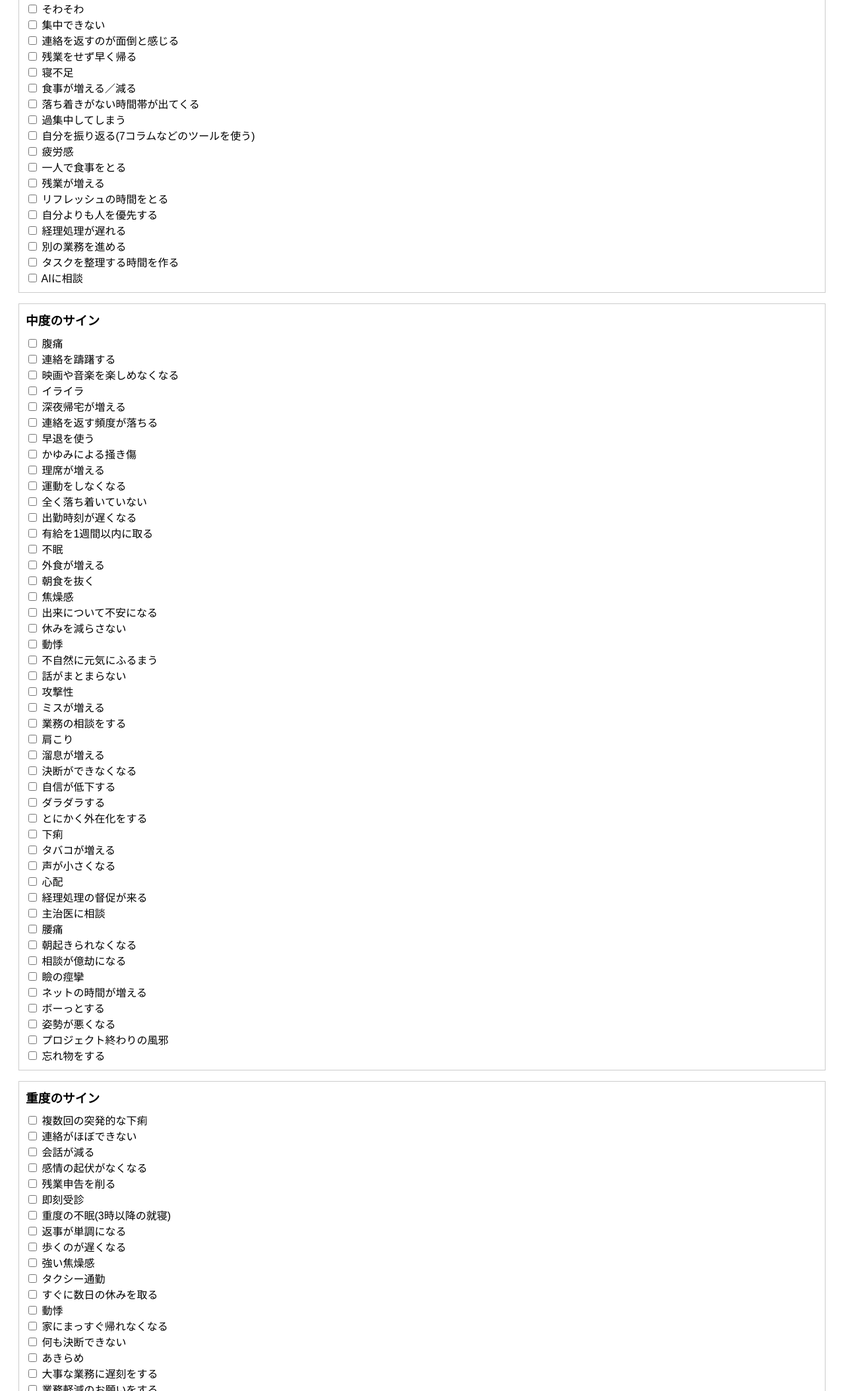
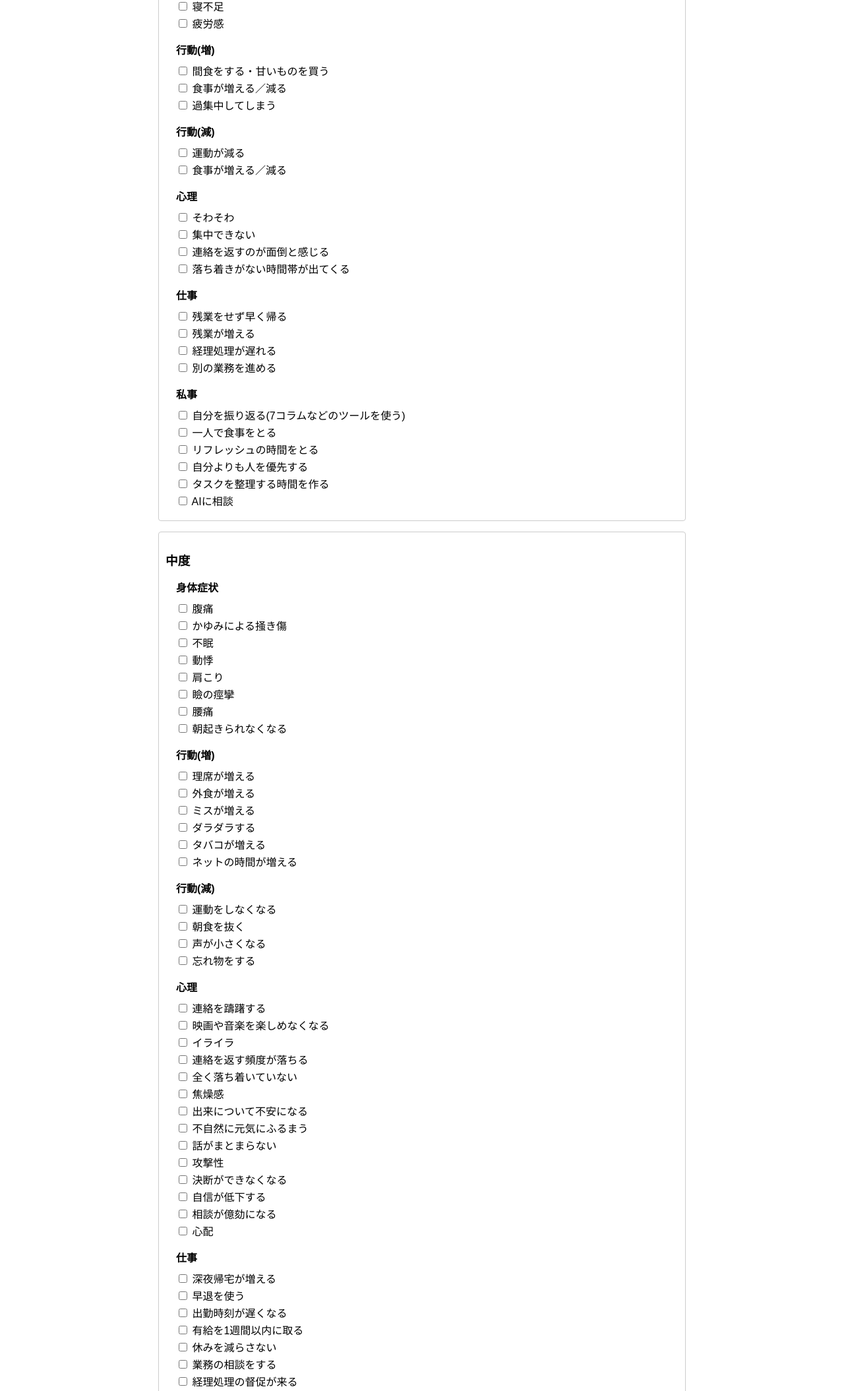
Before and after one commit to Jugem-2025/-, a plain HTML site: page index.html in a window 1280 px wide. Shown: the part 303-2412 px from the top of the page at 66% size. Drawn offline with Linux system fonts and the light colour scheme.

Commit message:
Update index.html

```diff
--- a/index.html
+++ b/index.html
@@ -5,151 +5,184 @@
   <meta name="viewport" content="width=device-width,initial-scale=1.0">
   <title>ストレスチェックシート</title>
   <style>
-    body { font-family: sans-serif; padding: 20px; }
-    h1, h2, h3 { margin-top: 1em; }
-    section { margin-bottom: 1.5em; }
-    .level-group { border: 1px solid #ccc; padding: 10px; margin-bottom: 1em; }
-    .level-group h3 { margin: 0 0 .5em; }
-    #solutions { background: #f9f9f9; padding: 10px; border-radius: 4px; }
+    body { font-family: sans-serif; padding: 20px; max-width: 800px; margin: auto; }
+    h1, h2, h3, h4 { margin: 1em 0 0.5em; }
+    .level-group { border: 1px solid #ccc; border-radius: 4px; padding: 10px; margin-bottom: 1em; }
+    .category { margin-left: 1em; margin-bottom: 0.5em; }
+    label { display: block; margin: 2px 0; }
+    #solutionPreview { background: #f9f9f9; padding: 10px; border-radius: 4px; min-height: 50px; }
     textarea { width: 100%; height: 80px; }
-    button { padding: .5em 1em; font-size: 1em; }
+    button { padding: 0.6em 1.2em; font-size: 1em; margin-top: 1em; }
   </style>
 </head>
 <body>
   <h1>ストレスチェックシート</h1>
 
   <form id="stressForm">
-    <section>
-      <h2>① 気になるサインにチェック</h2>
+    <h2>① チェック項目</h2>
     <div id="checkboxContainer"></div>
-    </section>
 
-    <section>
-      <h2>② 対処法のプレビュー</h2>
-      <div id="solutions">まだチェックがありません</div>
-    </section>
+    <h2>② 対処法プレビュー</h2>
+    <div id="solutionPreview">まだチェックがありません</div>
 
-    <section>
-      <h2>③ メモ（備考欄）</h2>
-      <textarea id="notes" placeholder="ここに自由に書き込んでください…"></textarea>
-    </section>
+    <h2>③ 備考欄</h2>
+    <textarea id="notes" placeholder="ここにメモを入力…"></textarea>
 
-    <button type="button" id="saveBtn">保存して結果を確認</button>
+    <button type="button" id="saveBtn">保存して結果を見る</button>
   </form>
 
   <script>
-  // 1. Excel の内容を JS のデータ構造にまとめる
+  // データ定義
   const data = {
     "軽度": {
-      symptoms: [
-        "持続するかゆみ","間食をする・甘いものを買う","運動が減る","そわそわ",
-        "集中できない","連絡を返すのが面倒と感じる","残業をせず早く帰る",
-        "寝不足","食事が増える／減る","落ち着きがない時間帯が出てくる",
-        "過集中してしまう","自分を振り返る(7コラムなどのツールを使う)","疲労感",
-        "一人で食事をとる","残業が増える","リフレッシュの時間をとる",
-        "自分よりも人を優先する","経理処理が遅れる","別の業務を進める",
-        "タスクを整理する時間を作る","AIに相談"
+      "身体症状": [
+        "持続するかゆみ", "寝不足", "疲労感"
       ],
-      solution: "寝る、さんぽをする、公園でボーっとする、カフェでおいしいコーヒーを飲む、マインドフルネス、ストレッチ、セルフマッサージ、運動、登山、おいしいものを食べる、人と話す、飲みに行く"
+      "行動(増)": [
+        "間食をする・甘いものを買う", "食事が増える／減る", "過集中してしまう"
+      ],
+      "行動(減)": [
+        "運動が減る", "食事が増える／減る"
+      ],
+      "心理": [
+        "そわそわ", "集中できない", "連絡を返すのが面倒と感じる", "落ち着きがない時間帯が出てくる"
+      ],
+      "仕事": [
+        "残業をせず早く帰る", "残業が増える", "経理処理が遅れる", "別の業務を進める"
+      ],
+      "私事": [
+        "自分を振り返る(7コラムなどのツールを使う)", "一人で食事をとる",
+        "リフレッシュの時間をとる", "自分よりも人を優先する",
+        "タスクを整理する時間を作る", "AIに相談"
+      ],
+      "coping1": "寝る、さんぽをする、公園でボーっとする、カフェでおいしいコーヒーを飲む、マインドフルネス、ストレッチ、セルフマッサージ、運動、登山、おいしいものを食べる、人と話す、飲みに行く",
+      "coping2": ""
     },
     "中度": {
-      symptoms: [
-        "腹痛","連絡を躊躇する","映画や音楽を楽しめなくなる","イライラ",
-        "深夜帰宅が増える","連絡を返す頻度が落ちる","早退を使う",
-        "かゆみによる掻き傷","理席が増える","運動をしなくなる",
-        "全く落ち着いていない","出勤時刻が遅くなる","有給を1週間以内に取る",
-        "不眠","外食が増える","朝食を抜く","焦燥感","出来について不安になる",
-        "休みを減らさない","動悸","不自然に元気にふるまう","話がまとまらない",
-        "攻撃性","ミスが増える","業務の相談をする","肩こり","溜息が増える",
-        "決断ができなくなる","自信が低下する","ダラダラする","とにかく外在化をする",
-        "下痢","タバコが増える","声が小さくなる","心配",
-        "経理処理の督促が来る","主治医に相談","腰痛","朝起きられなくなる",
-        "相談が億劫になる","瞼の痙攣","ネットの時間が増える","ボーっとする",
-        "姿勢が悪くなる","プロジェクト終わりの風邪","忘れ物をする"
+      "身体症状": [
+        "腹痛", "かゆみによる掻き傷", "不眠", "動悸", "肩こり",
+        "瞼の痙攣", "腰痛", "朝起きられなくなる"
       ],
-      solution: "寝る。とにかくまず寝る(寝すぎない)。相談をする。マインドフルネス、温泉、海、カフェイン・アルコールを控える、マッサージ、日光浴、ゆっくり温泉や銭湯を楽しむ、自分の気持ちを優先する、おいしいものをゆっくり食べる、料理をする、スマホから手を放す、美容室に行く、上司に１ON1のお願い。問題解決シートを書き、上司と対応策について相談。"
+      "行動(増)": [
+        "理席が増える", "外食が増える", "ミスが増える",
+        "ダラダラする", "タバコが増える", "ネットの時間が増える"
+      ],
+      "行動(減)": [
+        "運動をしなくなる", "朝食を抜く", "声が小さくなる", "忘れ物をする"
+      ],
+      "心理": [
+        "連絡を躊躇する", "映画や音楽を楽しめなくなる", "イライラ",
+        "連絡を返す頻度が落ちる", "全く落ち着いていない", "焦燥感",
+        "出来について不安になる", "不自然に元気にふるまう", "話がまとまらない",
+        "攻撃性", "決断ができなくなる", "自信が低下する", "相談が億劾になる", "心配"
+      ],
+      "仕事": [
+        "深夜帰宅が増える", "早退を使う", "出勤時刻が遅くなる",
+        "有給を1週間以内に取る", "休みを減らさない", "業務の相談をする",
+        "経理処理の督促が来る"
+      ],
+      "私事": [
+        "とにかく外在化をする"
+      ],
+      "coping1": "寝る。とにかくまず寝る(寝すぎない)。相談をする。",
+      "coping2": "マインドフルネス、温泉、海、カフェイン・アルコールを控える、マッサージ、日光浴、ゆっくり温泉や銭湯を楽しむ、自分の気持ちを優先する、おいしいものをゆっくり食べる、料理をする、スマホから手を放す、美容室に行く、上司に１ON1のお願いする。問題解決シートを書き、上司と対応策について相談。"
     },
     "重度": {
-      symptoms: [
-        "複数回の突発的な下痢","連絡がほぼできない","会話が減る","感情の起伏がなくなる",
-        "残業申告を削る","即刻受診","重度の不眠(3時以降の就寝)","返事が単調になる",
-        "歩くのが遅くなる","強い焦燥感","タクシー通勤","すぐに数日の休みを取る",
-        "動悸","家にまっすぐ帰れなくなる","何も決断できない","あきらめ",
-        "大事な業務に遅刻をする","業務軽減のお願いをする","生活に支障のある腰痛",
-        "貧乏ゆすり","通勤で精一杯","混乱","締め切りを守れなくなる","重い倦怠感",
-        "背筋を伸ばして座れない","微熱","金使いが荒くなる","かぜ","大事なものを無くす",
-        "手遅れ","起き上がれない","連絡できない","食事が減る","罪悪感",
-        "通勤できなくなる","家族や友人への連絡もしなくなる","家から出れなくなる",
-        "希死念慮","自己嫌悪","自責の念"
+      "身体症状": [
+        "複数回の突発的な下痢", "重度の不眠(3時以降の就寝)", "動悸",
+        "微熱", "かぜ", "生活に支障のある腰痛", "起き上がれない"
       ],
-      solution: "即刻受診。すぐに数日の休みを取る。"
+      "行動(増)": [
+        "タクシー通勤", "貧乏ゆすり"
+      ],
+      "行動(減)": [
+        "連絡がほぼできない", "会話が減る", "返事が単調になる",
+        "歩くのが遅くなる", "連絡できない"
+      ],
+      "心理": [
+        "感情の起伏がなくなる", "強い焦燥感", "何も決断できない",
+        "あきらめ", "混乱", "罪悪感", "自己嫌悪", "自責の念"
+      ],
+      "仕事": [
+        "残業申告を削る", "大事な業務に遅刻をする", "業務軽減のお願いをする",
+        "締め切りを守れなくなる", "通勤で精一杯"
+      ],
+      "私事": [
+        "家にまっすぐ帰れなくなる", "家から出れなくなる",
+        "通勤できなくなる", "家族や友人への連絡もしなくなる"
+      ],
+      "coping1": "即刻受診",
+      "coping2": "すぐに数日の休みを取る"
     }
   };
 
-  // 2. チェックボックスを動的に描画
+  // ① チェックボックスの動的生成
   const container = document.getElementById("checkboxContainer");
-  for (const level in data) {
-    const div = document.createElement("div");
-    div.className = "level-group";
+  for (const level of Object.keys(data)) {
+    const lvDiv = document.createElement("div");
+    lvDiv.className = "level-group";
     const h3 = document.createElement("h3");
-    h3.textContent = `${level}のサイン`;
-    div.appendChild(h3);
+    h3.textContent = level;
+    lvDiv.appendChild(h3);
 
-    data[level].symptoms.forEach(symptom => {
+    for (const category of ["身体症状","行動(増)","行動(減)","心理","仕事","私事"]) {
+      const catDiv = document.createElement("div");
+      catDiv.className = "category";
+      const h4 = document.createElement("h4");
+      h4.textContent = category;
+      catDiv.appendChild(h4);
+
+      data[level][category].forEach(text => {
         const label = document.createElement("label");
-      label.style.display = "block";
         const cb = document.createElement("input");
         cb.type = "checkbox";
+        cb.value = text;
+        cb.dataset.level = level;
+        cb.dataset.category = category;
         cb.name = "symptom";
-      cb.value = symptom;
-      cb.dataset.level = level;
-      label.append(cb, " " + symptom);
-      div.appendChild(label);
+        label.append(cb, " " + text);
+        catDiv.appendChild(label);
       });
 
-    container.appendChild(div);
+      lvDiv.appendChild(catDiv);
+    }
+    container.appendChild(lvDiv);
   }
 
-  // 3. チェック変化で対処法をプレビュー表示
-  const solutionsEl = document.getElementById("solutions");
-  document.getElementById("checkboxContainer")
-    .addEventListener("change", () => {
-      const checked = Array.from(
-        document.querySelectorAll('input[name="symptom"]:checked')
-      );
+  // ② プレビュー更新
+  const preview = document.getElementById("solutionPreview");
+  container.addEventListener("change", () => {
+    const checked = Array.from(document.querySelectorAll('input[name="symptom"]:checked'));
     if (!checked.length) {
-        solutionsEl.textContent = "まだチェックがありません";
+      preview.textContent = "まだチェックがありません";
       return;
     }
-      // レベルごとにまとめて表示
-      const byLevel = { "軽度": [], "中度": [], "重度": [] };
-      checked.forEach(cb => byLevel[cb.dataset.level].push(cb.value));
-
+    const levels = new Set(checked.map(cb => cb.dataset.level));
     let html = "";
-      for (const level of ["軽度","中度","重度"]) {
-        if (!byLevel[level].length) continue;
-        html += `<strong>${level}の対処法：</strong>`
-             + `<p>${data[level].solution}</p>`;
+    levels.forEach(lv => {
+      html += `<strong>${lv}の対処１：</strong><p>${data[lv].coping1}</p>`;
+      if (data[lv].coping2) {
+        html += `<strong>${lv}の対処２：</strong><p>${data[lv].coping2}</p>`;
       }
-      solutionsEl.innerHTML = html;
+    });
+    preview.innerHTML = html;
   });
 
-  // 4. 保存ボタン → localStorage に書き込み → 結果ページへ遷移
+  // ③ 保存ボタン
   document.getElementById("saveBtn").addEventListener("click", () => {
-    const checkedValues = Array.from(
-      document.querySelectorAll('input[name="symptom"]:checked')
-    ).map(cb => cb.value);
-    const notes = document.getElementById("notes").value.trim();
-    const entry = {
+    const entries = JSON.parse(localStorage.getItem("stressEntries")||"[]");
+    const checked = Array.from(document.querySelectorAll('input[name="symptom"]:checked'));
+    const record = {
       timestamp: new Date().toLocaleString(),
-      symptoms: checkedValues,
-      notes
+      symptoms: checked.map(cb => ({
+        level: cb.dataset.level,
+        category: cb.dataset.category,
+        text: cb.value
+      })),
+      notes: document.getElementById("notes").value.trim()
     };
-    // 既存エントリを読み込んで追加
-    const existing = JSON.parse(localStorage.getItem("stressEntries") || "[]");
-    existing.push(entry);
-    localStorage.setItem("stressEntries", JSON.stringify(existing));
-    // 別ページへ飛ぶ
+    entries.push(record);
+    localStorage.setItem("stressEntries", JSON.stringify(entries));
     window.location.href = "results.html";
   });
   </script>
```
Lines whose indentation alone changed are shown as unchanged.
